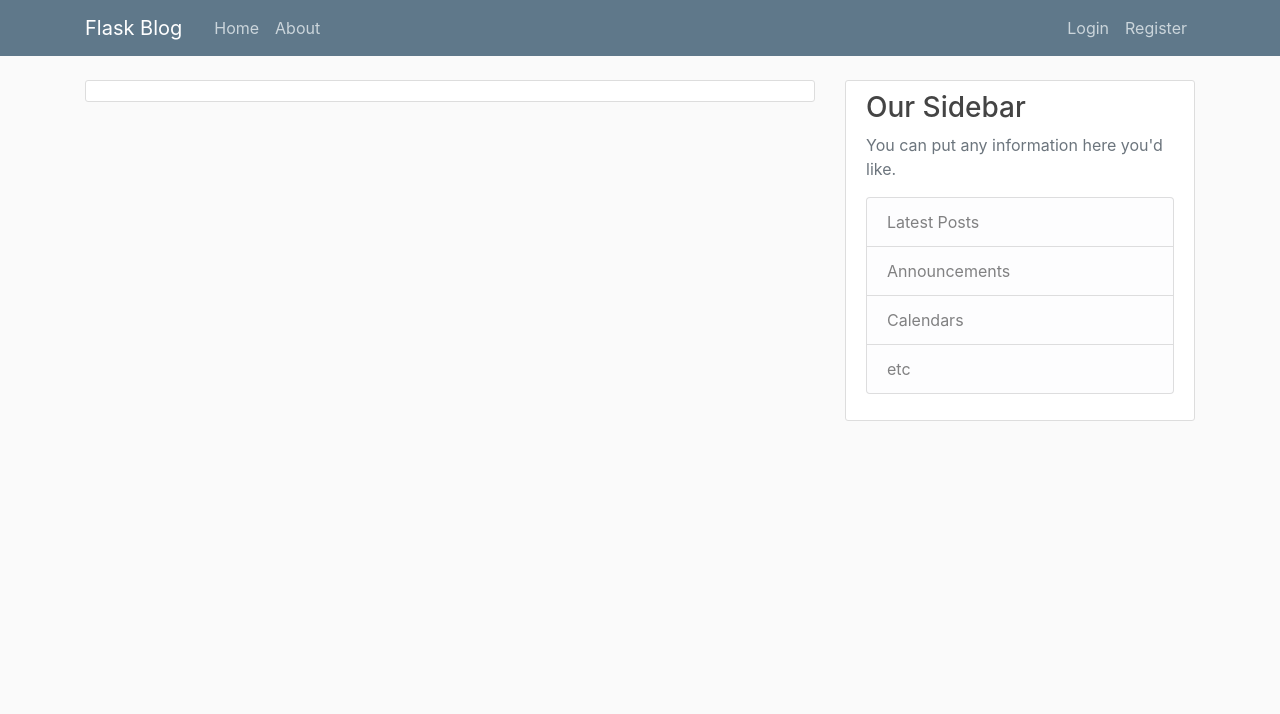
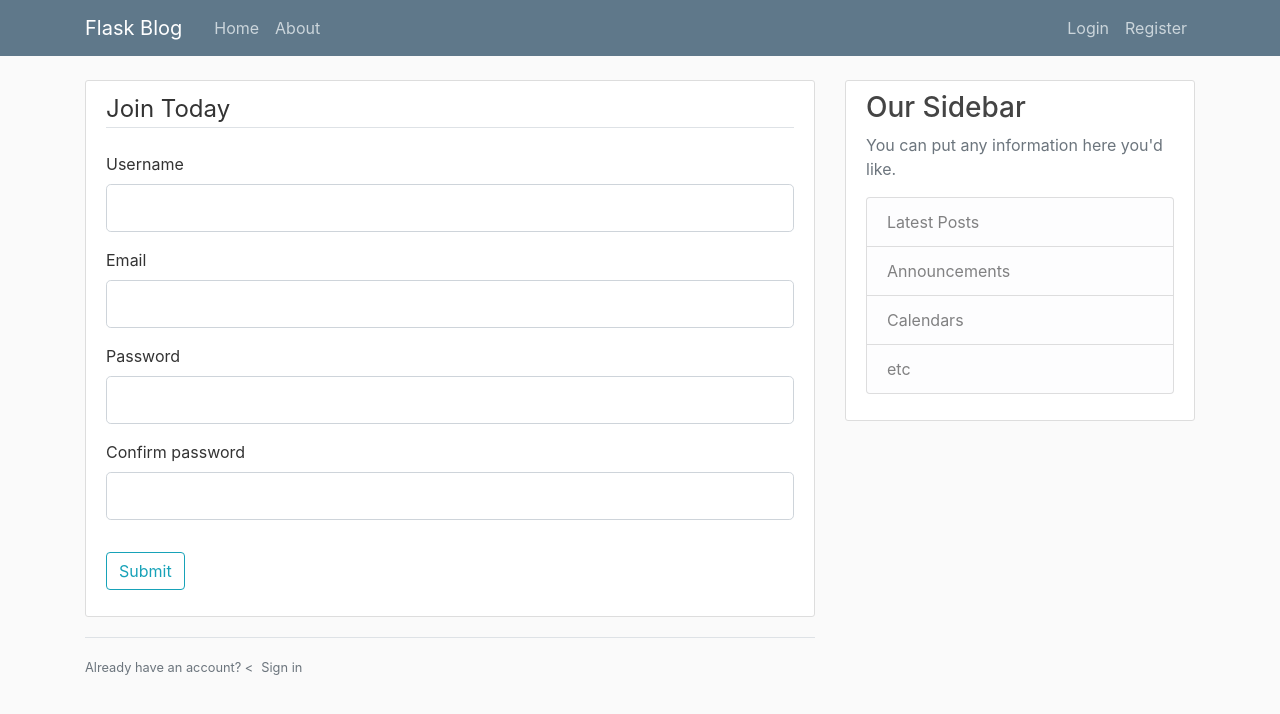
Before and after one commit to ShaqeelGamieldien/Projects, a Flask app: template templates/register.html in a window 1280 px wide. Shown: the top 714 px of the page. Run offline with Flask 3, Linux system fonts and the light colour scheme; the template is opened without the code that fills it: most values are stand-ins (such as "Sample title", 1, 10 or a date in 2020); form fields are guessed from the names that the template uses; parts of the project's set-up code (start-up, migrations or seed data) failed here and were passed over; some libraries are stand-ins or nearby versions.

Commit message:
Added Nav to login and form fields+Button

```diff
--- a/templates/register.html
+++ b/templates/register.html
@@ -2,7 +2,37 @@
 {% block content %}
     <div class="content-section">
       <form class="" action="" method="post">
+        {{ form.hidden_tag() }}
+        <fieldset class="form-group">
+          <legend class="border-bottom mb-4">Join Today</legend>
+          <div class="form-group">
+            {{ form.username.label(class="form-control-label")}}
+            {{ form.username(class="form-control form-control-lg")}}
+          </div>
 
+          <div class="form-group">
+            {{ form.email.label(class="form-control-label")}}
+            {{ form.email(class="form-control form-control-lg")}}
+          </div>
+
+          <div class="form-group">
+            {{ form.password.label(class="form-control-label")}}
+            {{ form.password(class="form-control form-control-lg")}}
+          </div>
+
+          <div class="form-group">
+            {{ form.confirm_password.label(class="form-control-label")}}
+            {{ form.confirm_password(class="form-control form-control-lg")}}
+          </div>
+        </fieldset>
+        <div class="form-group">
+          {{ form.submit(class="btn btn-outline-info")}}
+        </div>
       </form>
     </div>
+    <div class="border-top pt-3">
+      <small class="text-muted">
+        Already have an account? <<a class="ml-2" href"{{url_for('login')}}">Sign in</a>
+      </small>
+    </div>
 {% endblock content %}
```
